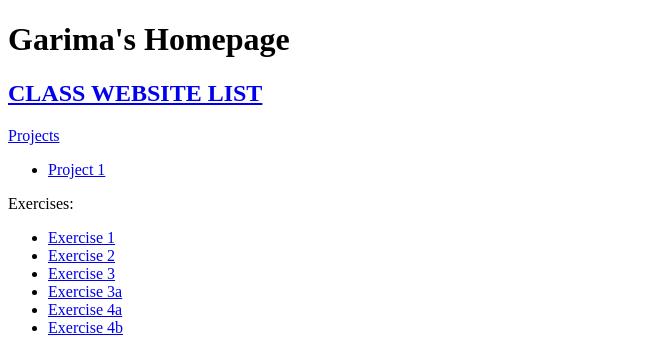
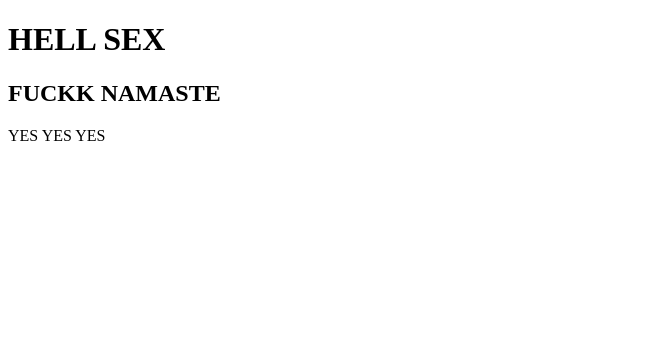
Before and after one commit to garimathakur/packofwolves, a plain HTML site: page index.html in a window 1280 px wide. Shown: the top 350 px of the page, without its empty margins (0-663 px from the left). Drawn offline with Linux system fonts and the light colour scheme.

Commit message:
Add files via upload

```diff
--- a/index.html
+++ b/index.html
@@ -2,31 +2,15 @@
 <html>
 
 <head>
-  <title>INTERACTIVE MEDIA 323</title>
+  <title>HELL SEX</title>
 </head>
 
 <body>
-  <h1>Garima's Homepage</h1>
-  <h2><a href="http://mharris13.github.io/interactivemedia323/classwebsite/a323classwebsite">CLASS WEBSITE LIST</h2>
+  <h1>HELL SEX</h1>
+  <h2>FUCKK NAMASTE</h2>
+
   <p>
-    Projects
-    <ul>
-    	<li><a href="http://garimathakur.github.io/interactivemedia323/project1/"> Project 1 </a> </li>
-    </ul>
-  </p>
-  <p>
-    Exercises:
-    <ul>
-    	<li><a href="http://garimathakur.github.io/interactivemedia323/Exercise1/">Exercise 1</a></li>
-    	<li><a href="http://garimathakur.github.io/interactivemedia323/Exercise2/">Exercise 2</a></li>
-      <li><a href="http://garimathakur.github.io/interactivemedia323/Exercise3/">Exercise 3</a></li>
-      <li><a href="http://garimathakur.github.io/interactivemedia323/Exercise3a/">Exercise 3a</a></li>
-      <li><a href="http://garimathakur.github.io/interactivemedia323/Exercise4section1/">Exercise 4a</a></li>
-      <li><a href="http://garimathakur.github.io/interactivemedia323/exercise4section2/">Exercise 4b</a></li>
-    </ul>
-  </p>
-
-  <img src="http://garimathakur.github.io/interactivemedia323/images/profile.jpg" height="600" width="600">
+  YES YES YES
 
 </body>
 
```
